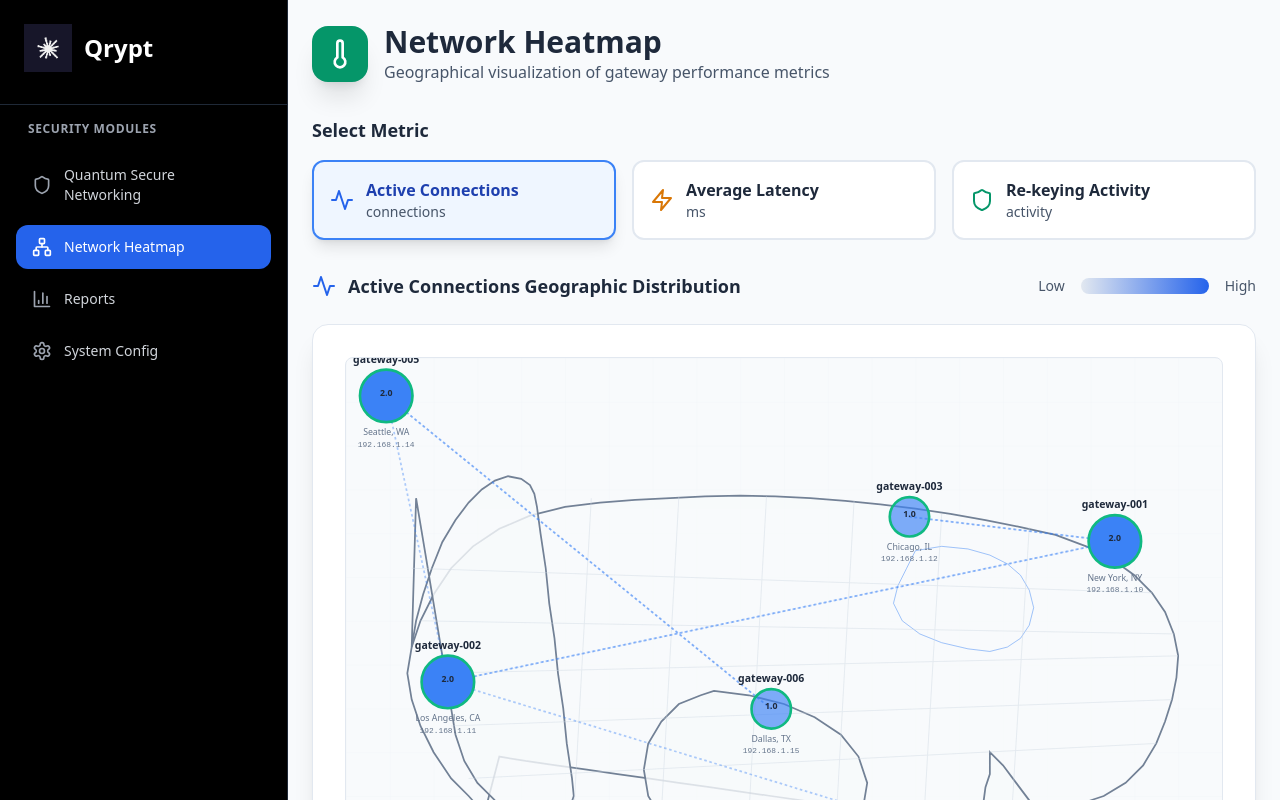
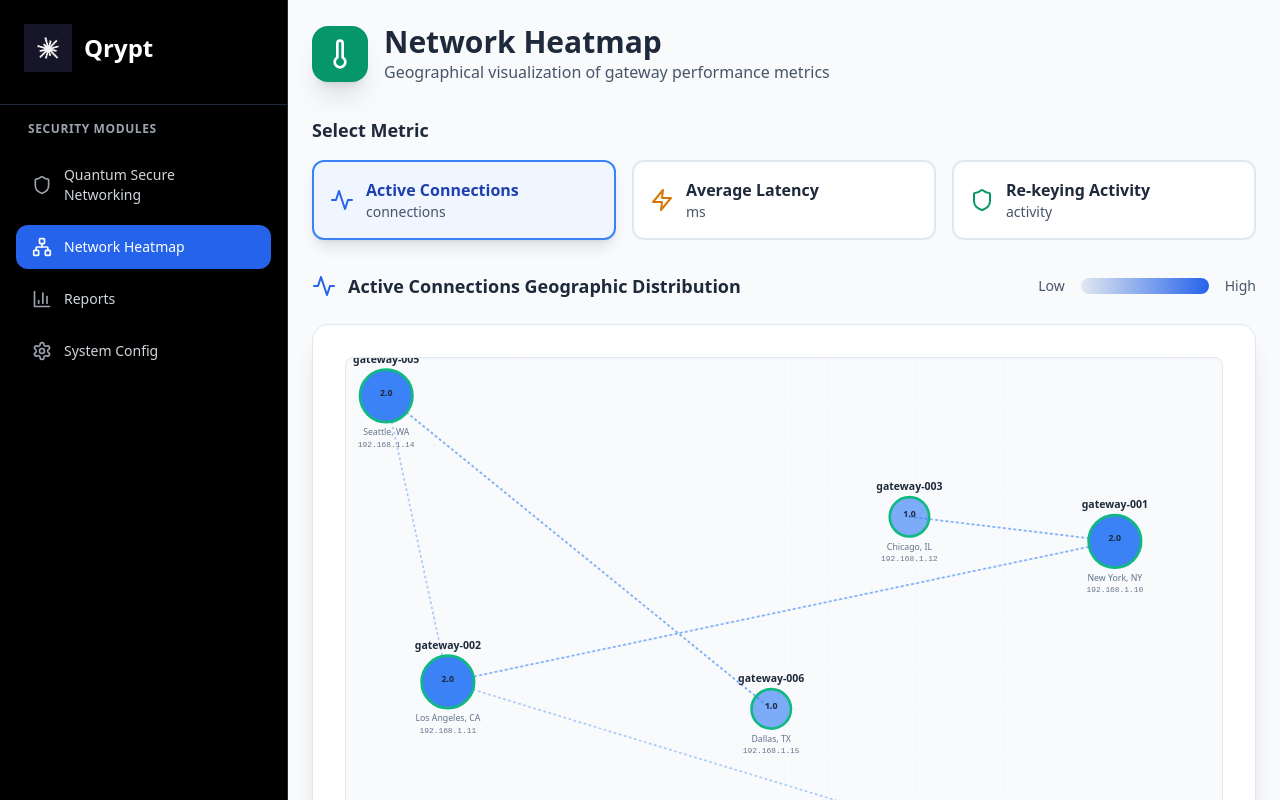
Before and after one commit to Grego22/design001, a React (Vite) app: page / in a window 1280 px wide. Both pictures are taken after a click on the button "Network Heatmap". Shown: the top 800 px of the page. Built offline with nearby package versions, Linux system fonts and the light colour scheme.

Commit message:
Remove USA map drawing and use clean grid

```diff
--- a/src/components/Heatmap.tsx
+++ b/src/components/Heatmap.tsx
@@ -189,42 +189,6 @@ const Heatmap: React.FC<HeatmapProps> = ({ endpoints, blastParams }) => {
               </defs>
 
               <rect width="100%" height="100%" fill="url(#mapGrid)" />
-
-              {/* Detailed US Map Outline */}
-              <g stroke="#64748b" strokeWidth="2" fill="#f8fafc" fillOpacity="0.8" opacity="0.9">
-                {/* Continental US - More accurate outline */}
-                <path d="M 158 520 L 140 500 L 120 480 L 100 450 L 85 420 L 75 390 L 70 360 L 75 330 L 85 300 L 100 270 L 120 240 L 145 215 L 175 195 L 210 180 L 250 170 L 290 165 L 330 162 L 370 160 L 410 158 L 450 157 L 490 158 L 530 160 L 570 163 L 610 167 L 650 172 L 690 178 L 730 185 L 770 193 L 810 202 L 845 215 L 875 230 L 900 248 L 920 268 L 935 290 L 945 315 L 950 340 L 948 365 L 943 390 L 935 415 L 925 440 L 910 465 L 890 485 L 865 500 L 835 510 L 800 515 L 765 518 L 730 520 L 695 521 L 660 520 L 625 518 L 590 515 L 555 510 L 520 505 L 485 500 L 450 495 L 415 490 L 380 485 L 345 480 L 310 475 L 275 470 L 240 465 L 205 460 L 175 455 L 158 520 Z" />
-
-                {/* Florida */}
-                <path d="M 735 450 L 750 465 L 765 485 L 780 505 L 795 525 L 810 545 L 820 565 L 815 575 L 800 580 L 780 575 L 760 565 L 745 550 L 735 535 L 730 520 L 728 505 L 730 490 L 735 475 L 735 450 Z" />
-
-                {/* Texas - More accurate shape */}
-                <path d="M 420 380 L 460 385 L 500 395 L 535 410 L 565 430 L 585 455 L 595 485 L 590 515 L 575 540 L 550 555 L 520 565 L 485 570 L 450 568 L 415 560 L 385 545 L 360 525 L 345 500 L 340 470 L 345 440 L 360 415 L 380 395 L 405 385 L 420 380 Z" />
-
-                {/* California - More accurate coastline */}
-                <path d="M 75 330 L 80 300 L 88 270 L 98 240 L 110 210 L 125 185 L 140 165 L 155 150 L 170 140 L 185 135 L 200 138 L 210 145 L 215 155 L 218 170 L 220 185 L 222 200 L 225 220 L 228 240 L 230 260 L 232 280 L 235 300 L 238 320 L 240 340 L 242 360 L 245 380 L 248 400 L 250 420 L 252 440 L 255 460 L 258 480 L 260 500 L 255 515 L 245 525 L 230 530 L 210 528 L 190 520 L 170 505 L 150 485 L 135 460 L 125 430 L 120 400 L 115 370 L 110 340 L 105 310 L 100 280 L 95 250 L 90 220 L 85 190 L 80 160 L 75 330 Z" />
-
-                {/* Great Lakes region */}
-                <path d="M 650 220 L 680 215 L 710 218 L 735 225 L 755 235 L 770 248 L 780 265 L 785 285 L 780 305 L 770 320 L 755 330 L 735 335 L 710 332 L 680 325 L 655 315 L 635 300 L 625 280 L 630 260 L 640 240 L 650 220 Z" fill="none" stroke="#3b82f6" strokeWidth="1" opacity="0.6" />
-
-                {/* Additional state boundaries - major ones */}
-                <g stroke="#cbd5e1" strokeWidth="1" fill="none" opacity="0.5">
-                  {/* North-South lines (longitude approximations) */}
-                  <line x1="280" y1="160" x2="260" y2="520" />
-                  <line x1="380" y1="158" x2="360" y2="520" />
-                  <line x1="480" y1="158" x2="460" y2="520" />
-                  <line x1="580" y1="163" x2="560" y2="520" />
-                  <line x1="680" y1="178" x2="660" y2="520" />
-                  <line x1="780" y1="193" x2="760" y2="520" />
-
-                  {/* East-West lines (latitude approximations) */}
-                  <line x1="75" y1="240" x2="920" y2="268" />
-                  <line x1="85" y1="300" x2="945" y2="315" />
-                  <line x1="100" y1="360" x2="950" y2="340" />
-                  <line x1="120" y1="420" x2="943" y2="390" />
-                  <line x1="140" y1="480" x2="925" y2="440" />
-                </g>
-              </g>
 
               {/* Connection lines */}
               {endpoints.map(endpoint =>
```
